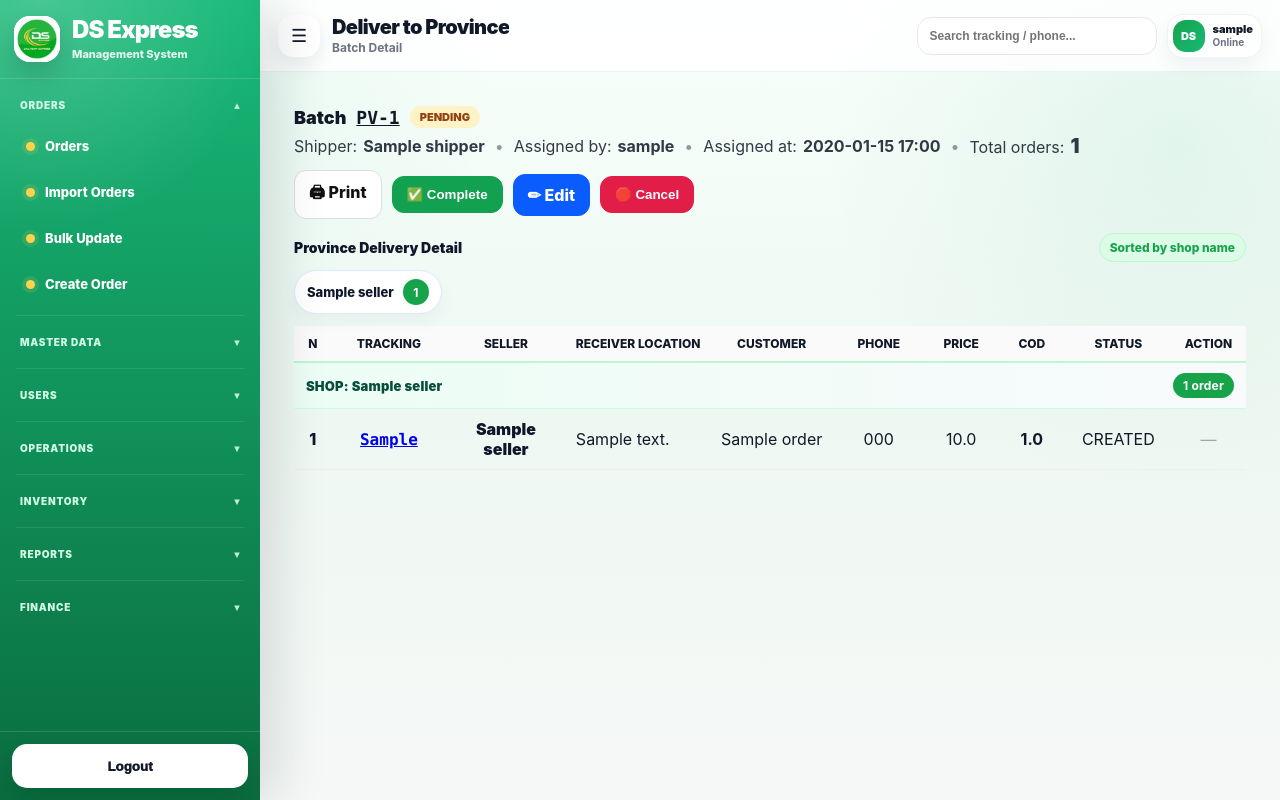
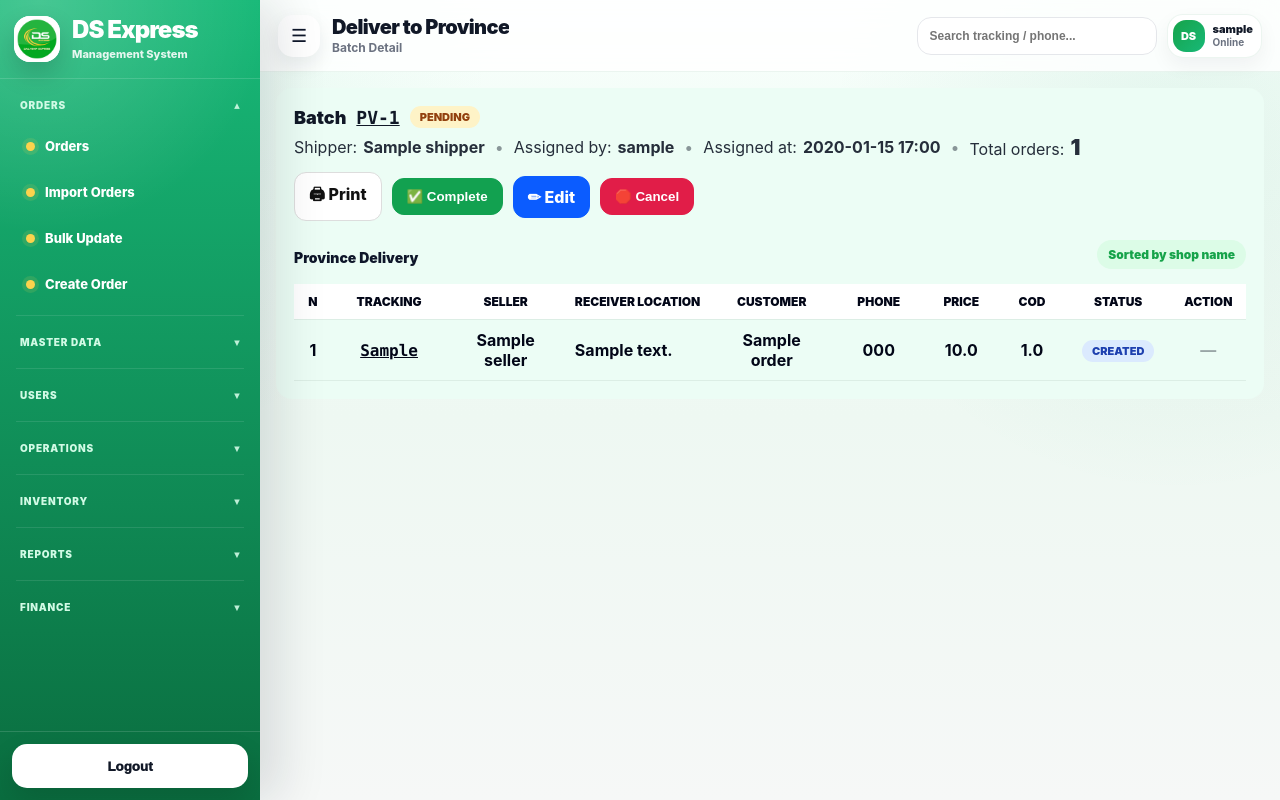
Before and after one commit to tanshychiev/dsexpress, a Django app: page /province/1/ in a window 1280 px wide. Run offline with Django 5.2, Linux system fonts and the light colour scheme; a user stored in the database is signed in; tables that the repository leaves empty hold one stand-in row (values such as "Sample post").

Commit message:
clean delivery detail tables sorted by shop

```diff
--- a/templates/provinceops/province_detail.html
+++ b/templates/provinceops/province_detail.html
@@ -141,32 +141,14 @@
     </div>
   {% endif %}
 
-  {% with sorted_rows=rows|dictsort:"seller_name" %}
-  {% regroup sorted_rows by seller_name as shop_groups %}
-
-  <!-- SHOP SUMMARY -->
-  <div class="section-title section-flex">
-    <span>Province Delivery Detail</span>
-    <span class="sort-note">Sorted by shop name</span>
+  <!-- TABLE -->
+  <div class="section-title-row">
+    <div class="section-title">Province Delivery</div>
+    <div class="sorted-badge no-print">Sorted by shop name</div>
   </div>
 
-  <div class="shop-summary">
-    {% for shop in shop_groups %}
-      <div class="shop-pill">
-        <span>{{ shop.grouper|default:"No Shop" }}</span>
-        <b>{{ shop.list|length }}</b>
-      </div>
-    {% empty %}
-      <div class="shop-pill muted">
-        <span>No shop data</span>
-        <b>0</b>
-      </div>
-    {% endfor %}
-  </div>
-
-  <!-- TABLE -->
   <div class="table-wrap">
-    <table class="ds-table wide">
+    <table class="ds-table wide" id="provinceDeliveryTable">
       <thead>
         <tr>
           <th class="th-center" style="width:55px;">N</th>
@@ -182,21 +164,13 @@
         </tr>
       </thead>
 
-      <tbody class="order-body">
-        {% for shop in shop_groups %}
-
-          <tr class="shop-group-row">
-            <td colspan="10">
-              <div class="shop-group-title">
-                <span>SHOP: {{ shop.grouper|default:"No Shop" }}</span>
-                <b>{{ shop.list|length }} order{% if shop.list|length > 1 %}s{% endif %}</b>
-              </div>
-            </td>
-          </tr>
-
-          {% for r in shop.list %}
-          <tr class="order-row">
-            <td class="td-center n-cell"></td>
+      <tbody id="provinceDeliveryBody">
+        {% for r in rows %}
+        <tr
+          data-seller="{{ r.seller_name|default:'-'|lower }}"
+          data-tracking="{{ r.tracking_no|default:''|lower }}"
+        >
+          <td class="td-center row-number">{{ forloop.counter }}</td>
 
           <td class="td-center">
             <a href="{{ r.tracking_url }}" class="trk mono">
@@ -204,7 +178,7 @@
             </a>
           </td>
 
-            <td class="td-center seller-cell">{{ r.seller_name|default:"-" }}</td>
+          <td class="td-center seller-cell">{{ r.seller_name }}</td>
           <td>{{ r.receiver_location }}</td>
           <td class="td-center">{{ r.customer_name }}</td>
           <td class="td-center">{{ r.customer_phone }}</td>
@@ -241,18 +215,16 @@
             {% endif %}
           </td>
         </tr>
-          {% endfor %}
-
         {% empty %}
         <tr>
-            <td colspan="10" style="padding:14px; opacity:.7;">No orders in this batch.</td>
+          <td colspan="10" style="padding:14px; opacity:.7;text-align:center;">
+            No orders in this batch.
+          </td>
         </tr>
         {% endfor %}
       </tbody>
     </table>
   </div>
-
-  {% endwith %}
 
 </div>
 
@@ -274,6 +246,7 @@
     padding:18px;
     border-radius:16px;
     width:100%;
+    background:#ecfdf5;
   }
 
   .mono{
@@ -299,7 +272,7 @@
 
   .pp-meta{
     margin-top:6px;
-    opacity:.85;
+    opacity:.9;
     display:flex;
     gap:10px;
     flex-wrap:wrap;
@@ -317,8 +290,8 @@
   }
 
   .big-num{
-    font-size:20px;
-    font-weight:900;
+    font-size:22px;
+    font-weight:1000;
   }
 
   .pp-actions{
@@ -326,6 +299,14 @@
     gap:10px;
     flex-wrap:wrap;
     align-items:center;
+  }
+
+  .section-title-row{
+    display:flex;
+    align-items:center;
+    justify-content:space-between;
+    gap:12px;
+    margin-top:14px;
   }
 
   .section-title{
@@ -336,59 +317,13 @@
     font-size:14px;
   }
 
-  .section-flex{
-    display:flex;
-    justify-content:space-between;
-    align-items:center;
-    gap:12px;
-    flex-wrap:wrap;
-  }
-
-  .sort-note{
+  .sorted-badge{
+    padding:7px 11px;
+    border-radius:999px;
+    background:#dcfce7;
+    color:#16a34a;
     font-size:12px;
-    font-weight:800;
-    color:#16a34a;
-    background:#dcfce7;
-    border:1px solid #bbf7d0;
-    padding:6px 10px;
-    border-radius:999px;
-  }
-
-  .shop-summary{
-    display:flex;
-    flex-wrap:wrap;
-    gap:8px;
-    margin:8px 0 12px;
-  }
-
-  .shop-pill{
-    display:inline-flex;
-    align-items:center;
-    gap:9px;
-    padding:8px 12px;
-    border-radius:999px;
-    background:#ffffff;
-    border:1px solid #dbeafe;
-    color:#0f172a;
-    box-shadow:0 8px 18px rgba(15,23,42,.04);
-    font-size:13px;
-    font-weight:800;
-  }
-
-  .shop-pill b{
-    min-width:26px;
-    height:26px;
-    border-radius:999px;
-    display:inline-flex;
-    align-items:center;
-    justify-content:center;
-    background:#16a34a;
-    color:#fff;
-    font-size:12px;
-  }
-
-  .shop-pill.muted{
-    opacity:.55;
+    font-weight:1000;
   }
 
   .btn{
@@ -496,70 +431,37 @@
 
   .ds-table th,
   .ds-table td{
-    border-bottom:1px solid #eee;
+    border-bottom:1px solid #dceee5;
     padding:10px;
     vertical-align:middle;
   }
 
   .ds-table th{
-    background:#fafafa;
+    background:#ffffff;
     white-space:nowrap;
     font-size:12px;
-    font-weight:800;
+    font-weight:900;
+    color:#020617;
   }
 
-  .ds-table tbody tr.order-row:hover td{
-    background:#fcfcfc;
+  .ds-table td{
+    background:transparent;
+    color:#020617;
+    font-weight:750;
   }
 
-  .order-body{
-    counter-reset: orderNo;
-  }
-
-  .order-row{
-    counter-increment: orderNo;
-  }
-
-  .n-cell::before{
-    content: counter(orderNo);
-    font-weight:800;
-  }
-
-  .shop-group-row td{
-    padding:10px 12px !important;
-    background:linear-gradient(90deg,#ecfdf5,#f8fafc);
-    border-top:2px solid #bbf7d0;
-    border-bottom:1px solid #d1fae5;
-  }
-
-  .shop-group-title{
-    display:flex;
-    justify-content:space-between;
-    align-items:center;
-    gap:10px;
-    flex-wrap:wrap;
-    color:#064e3b;
-    font-size:13px;
-    font-weight:900;
-    letter-spacing:.2px;
-  }
-
-  .shop-group-title b{
-    background:#16a34a;
-    color:#fff;
-    padding:5px 10px;
-    border-radius:999px;
-    font-size:12px;
+  .ds-table tbody tr:hover td{
+    background:rgba(255,255,255,.45);
   }
 
   .seller-cell{
-    font-weight:900;
-    color:#0f172a;
+    font-weight:1000;
   }
 
   .trk{
     font-weight:900;
     text-decoration:underline;
+    color:inherit;
   }
 
   .edit-box{
@@ -606,6 +508,34 @@
     gap:10px;
     flex-wrap:wrap;
     align-items:center;
+  }
+
+  .badge{
+    display:inline-block;
+    padding:4px 10px;
+    border-radius:999px;
+    font-size:11px;
+    font-weight:900;
+  }
+
+  .badge-green{
+    background:#dcfce7;
+    color:#166534;
+  }
+
+  .badge-yellow{
+    background:#fef3c7;
+    color:#92400e;
+  }
+
+  .badge-gray{
+    background:#f1f5f9;
+    color:#475569;
+  }
+
+  .badge-blue{
+    background:#dbeafe;
+    color:#1e40af;
   }
 
   .modal{
@@ -655,20 +585,57 @@
   }
 
   @media print{
-    .shop-summary,
-    .sort-note{
+    .no-print{
       display:none !important;
     }
 
-    .shop-group-row td{
-      background:#f5f5f5 !important;
-      color:#111 !important;
+    .pp-card{
+      background:#fff;
+      padding:0;
+    }
+
+    .ds-table th,
+    .ds-table td{
+      font-size:11px;
+      padding:7px;
     }
   }
 </style>
 
 <script>
   (function(){
+    function sortProvinceByShop(){
+      const body = document.getElementById("provinceDeliveryBody");
+      if(!body) return;
+
+      const rows = Array.from(body.querySelectorAll("tr[data-seller]"));
+
+      rows.sort(function(a, b){
+        const sellerA = (a.getAttribute("data-seller") || "").toLowerCase();
+        const sellerB = (b.getAttribute("data-seller") || "").toLowerCase();
+        const trackA = (a.getAttribute("data-tracking") || "").toLowerCase();
+        const trackB = (b.getAttribute("data-tracking") || "").toLowerCase();
+
+        if(sellerA < sellerB) return -1;
+        if(sellerA > sellerB) return 1;
+
+        if(trackA < trackB) return -1;
+        if(trackA > trackB) return 1;
+
+        return 0;
+      });
+
+      rows.forEach(function(row, index){
+        const numberCell = row.querySelector(".row-number");
+        if(numberCell){
+          numberCell.textContent = index + 1;
+        }
+        body.appendChild(row);
+      });
+    }
+
+    sortProvinceByShop();
+
     const modal = document.getElementById("confirmModal");
     const titleEl = document.getElementById("confirmTitle");
     const textEl  = document.getElementById("confirmText");
```
Also changed, not shown: templates/deliverpp/clearpp_detail.html (+120 -175 lines). Lines whose indentation alone changed are shown as unchanged.
